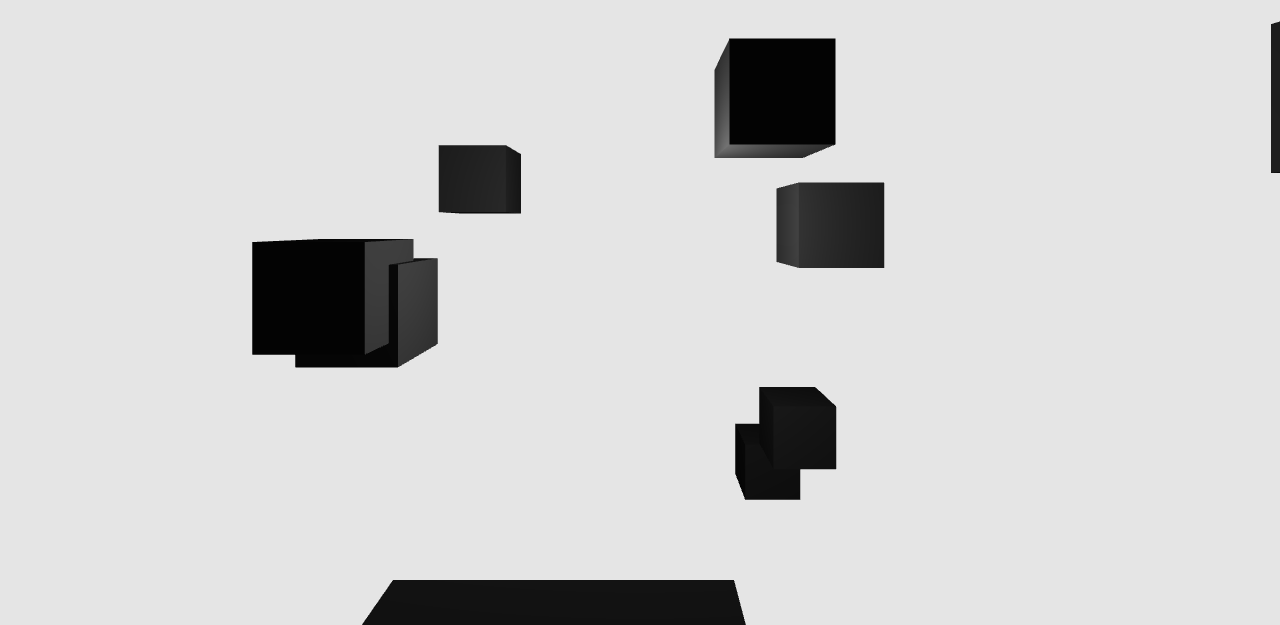
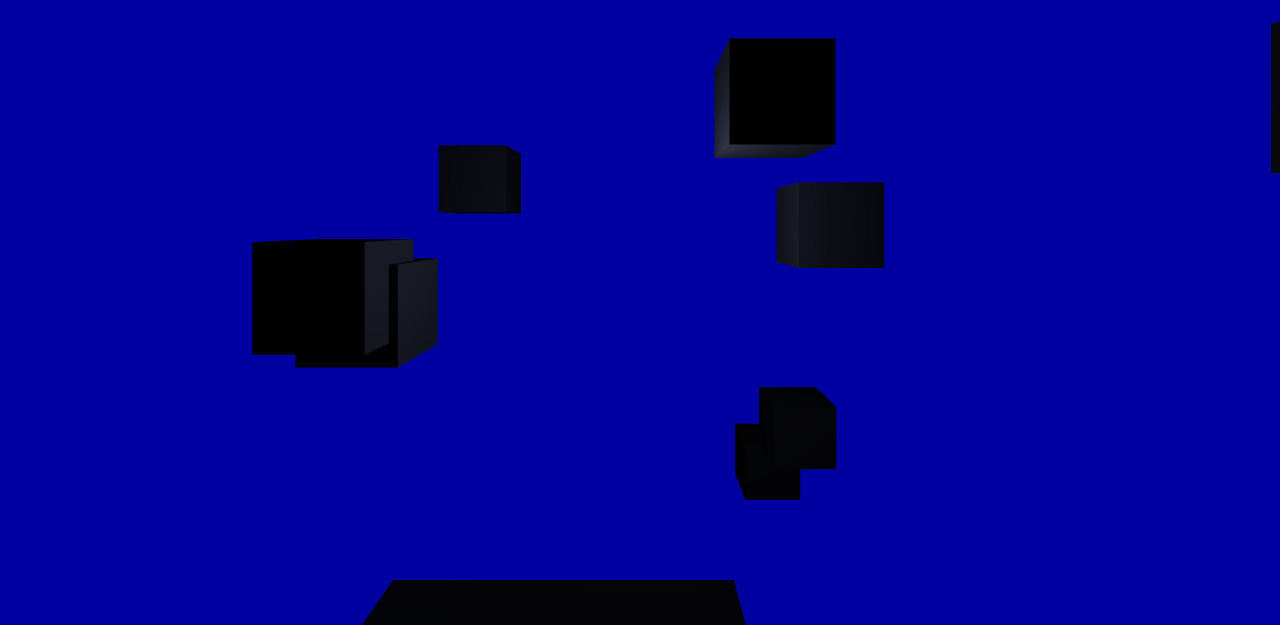
Before and after one commit to mastergilbert27/gilweb, a plain HTML site: page index.htm in a window 1280 px wide. Shown: the part 175-800 px from the top of the page. Drawn offline with nearby package versions, Linux system fonts and the light colour scheme; animation ran at ten frames a second.

Commit message:
Update index.htm

```diff
--- a/index.htm
+++ b/index.htm
@@ -28,7 +28,7 @@
   camera.position.z = 5;
 
   var renderer = new THREE.WebGLRenderer({antialias:true});
-  renderer.setClearColor("#e5e5e5");
+  renderer.setClearColor("#0000A0");
   renderer.setSize(window.innerWidth,window.innerHeight);
 
   document.body.appendChild(renderer.domElement);
@@ -44,7 +44,7 @@
 		var mouse = new THREE.Vector2();
 
 		var geometry = new THREE.BoxGeometry(1,1,1);
-		var material = new THREE.MeshLambertMaterial({color:0xf7f7f7});
+		var material = new THREE.MeshLambertMaterial({color:0x737CA1});
 		//var mesh = new THREE.Mesh(geometry, material);
 		//scene.add(mesh);
 
```
